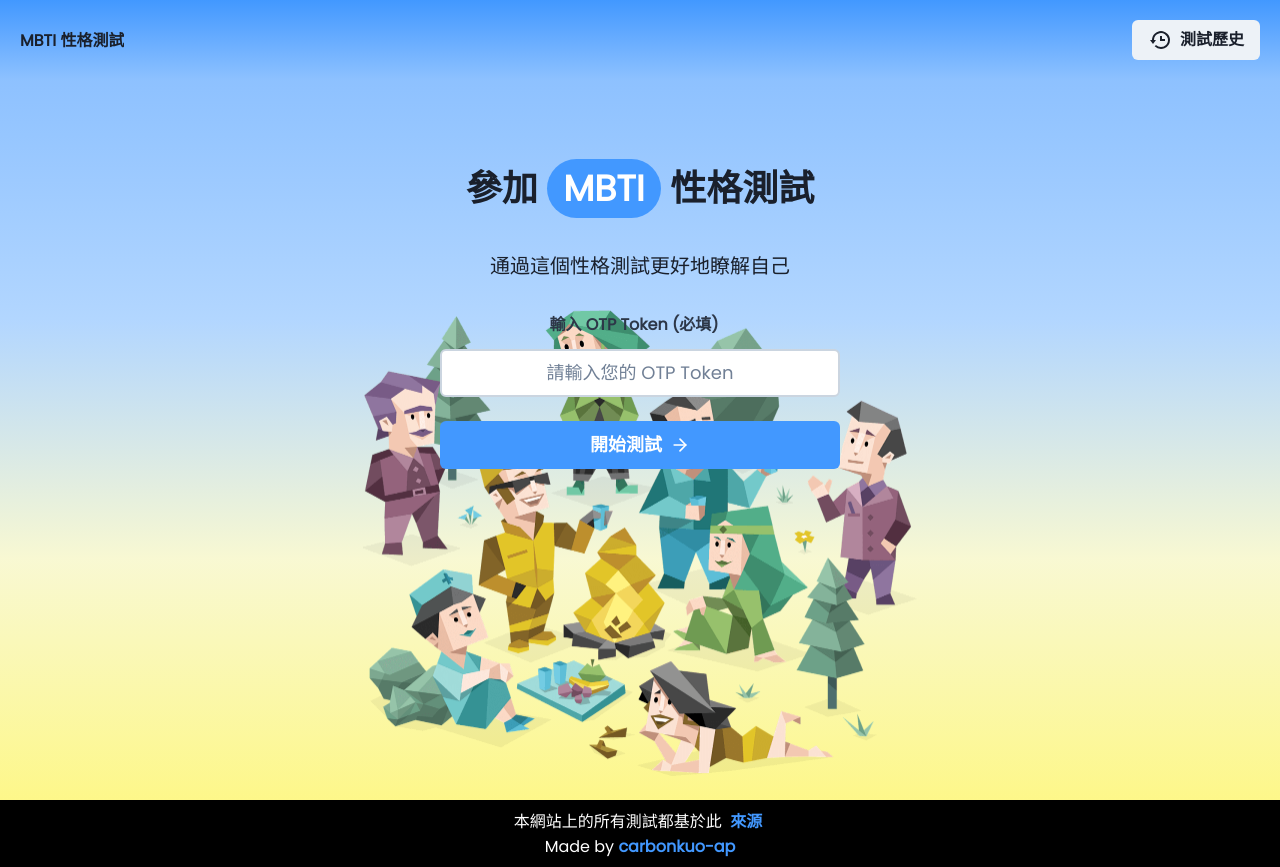
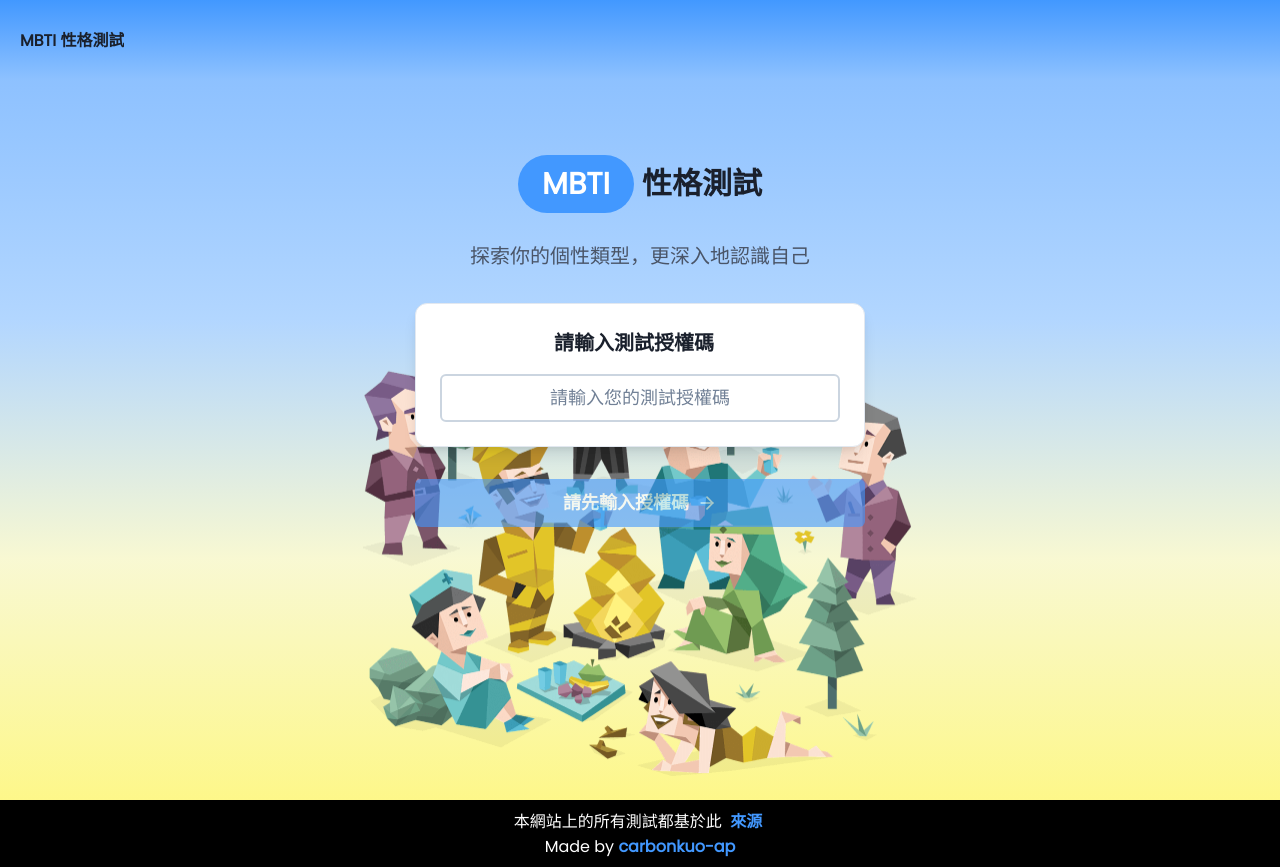
Before and after one commit to carbonkuo-ap/twnoc-mbti, a Next.js app: page / in a window 1280 px wide. Built offline with nearby package versions, Linux system fonts and the light colour scheme.

Commit message:
TestResult feature change

```diff
--- a/components/common/nav.tsx
+++ b/components/common/nav.tsx
@@ -1,7 +1,6 @@
 import Link from "next/link";
 import Image from "next/image";
 import { Flex, Button } from "@chakra-ui/react";
-import { BiHistory } from "react-icons/bi";
 
 export default function Nav() {
   return (
@@ -31,14 +30,6 @@
           </Button>
         </Link>
       </Flex>
-      <Link href="/test/result/history">
-        <Button
-          variant="solid"
-          leftIcon={<BiHistory size={24} />}
-        >
-          測試歷史
-        </Button>
-      </Link>
     </Flex>
   );
 }
--- a/pages/index.tsx
+++ b/pages/index.tsx
@@ -21,24 +21,43 @@
 
 export default function HomePage() {
   const [otpToken, setOtpToken] = useState('');
+  const [isOtpFromUrl, setIsOtpFromUrl] = useState(false);
   const router = useRouter();
 
-  // 自動從 URL 填入 OTP
+  // 自動從 URL 或 localStorage 填入 OTP
   useEffect(() => {
     if (router.isReady) {
       const urlOtp = router.query.otp as string;
       if (urlOtp && urlOtp.trim() !== '') {
         setOtpToken(urlOtp.trim());
+        setIsOtpFromUrl(true);
+        // 保存到 localStorage
+        localStorage.setItem('mbti_otp_token', urlOtp.trim());
+      } else {
+        // 嘗試從 localStorage 獲取
+        const savedOtp = localStorage.getItem('mbti_otp_token');
+        if (savedOtp && savedOtp.trim() !== '') {
+          setOtpToken(savedOtp.trim());
+          setIsOtpFromUrl(true);
+        }
       }
     }
   }, [router.isReady, router.query.otp]);
 
   const handleStartTestWithOTP = () => {
     if (otpToken.trim()) {
+      // 保存到 localStorage
+      localStorage.setItem('mbti_otp_token', otpToken.trim());
       router.push(`/test?otp=${encodeURIComponent(otpToken.trim())}`);
     } else {
       router.push('/test');
     }
+  };
+
+  const handleClearOtp = () => {
+    setOtpToken('');
+    setIsOtpFromUrl(false);
+    localStorage.removeItem('mbti_otp_token');
   };
 
   return (
@@ -64,54 +83,83 @@
             as="h1"
             lineHeight="tall"
             textAlign="center"
+            fontSize={{ base: "2xl", md: "3xl" }}
           >
             <Highlight
               query="MBTI"
               styles={{
-                py: 1,
-                px: 4,
+                py: 2,
+                px: 6,
                 rounded: "full",
                 bg: "primary.500",
                 color: "white",
+                fontWeight: "bold",
               }}
             >
-              參加 MBTI 性格測試
+              MBTI 性格測試
             </Highlight>
           </Heading>
           <Text
-            fontSize="xl"
+            fontSize={{ base: "lg", md: "xl" }}
             align="center"
+            color="gray.600"
+            fontWeight="medium"
+            lineHeight="relaxed"
           >
-            通過這個性格測試更好地瞭解自己
+            探索你的個性類型，更深入地認識自己
           </Text>
 
-          <VStack spacing={6} w="full" maxW="400px">
-            <Box w="full">
+          <VStack spacing={8} w="full" maxW="450px">
+            <Box w="full" p={6} bg="white" borderRadius="xl" shadow="lg" border="1px solid" borderColor="gray.200">
+              <VStack spacing={4}>
                 <FormControl>
                   <FormLabel
                     textAlign="center"
-                  mb={3}
-                  fontSize="md"
+                    mb={4}
+                    fontSize={{ base: "lg", md: "xl" }}
                     fontWeight="bold"
-                  color="gray.700"
+                    color="gray.800"
                   >
-                  輸入 OTP Token (必填)
+                    {isOtpFromUrl ? '已獲取測試授權碼' : '請輸入測試授權碼'}
                   </FormLabel>
                   <Input
                     value={otpToken}
                     onChange={(e) => setOtpToken(e.target.value)}
-                  placeholder="請輸入您的 OTP Token"
+                    placeholder={isOtpFromUrl ? "授權碼已自動填入" : "請輸入您的測試授權碼"}
                     textAlign="center"
                     size="lg"
-                  bg="white"
+                    bg={isOtpFromUrl ? "gray.50" : "white"}
                     border="2px solid"
-                  borderColor="gray.300"
+                    borderColor={isOtpFromUrl ? "green.300" : "gray.300"}
+                    isReadOnly={isOtpFromUrl}
                     _focus={{
                       borderColor: "primary.500",
                       boxShadow: "0 0 0 1px var(--chakra-colors-primary-500)"
                     }}
+                    _readOnly={{
+                      bg: "gray.50",
+                      color: "gray.700",
+                      cursor: "not-allowed"
+                    }}
                   />
+                  {isOtpFromUrl && (
+                    <HStack justifyContent="center" mt={3}>
+                      <Text fontSize="sm" color="green.600" fontWeight="medium">
+                        ✓ 授權碼已驗證
+                      </Text>
+                      <Button
+                        size="sm"
+                        variant="ghost"
+                        colorScheme="gray"
+                        onClick={handleClearOtp}
+                        fontSize="sm"
+                      >
+                        重新輸入
+                      </Button>
+                    </HStack>
+                  )}
                 </FormControl>
+              </VStack>
             </Box>
 
             <Button
@@ -121,8 +169,16 @@
               rightIcon={<FiArrowRight size={20} />}
               onClick={handleStartTestWithOTP}
               size="lg"
+              py={6}
+              fontSize="lg"
+              fontWeight="bold"
+              isDisabled={!otpToken.trim()}
+              _disabled={{
+                opacity: 0.6,
+                cursor: "not-allowed"
+              }}
             >
-              開始測試
+              {otpToken.trim() ? '開始測試' : '請先輸入授權碼'}
             </Button>
           </VStack>
         </Flex>
```
Also changed, not shown: components/test/otp-verification.tsx (+13 -1 lines), components/test/test-display.tsx (+24 -8 lines), components/test/test-menu.tsx (+2 -15 lines), components/test/test-question.tsx (+16 -2 lines), components/test/test-timer.tsx (+12 -4 lines), lib/firebase.ts (+9 -1 lines), lib/personality-test.ts (+7 -3 lines), pages/test/result/history/index.tsx (+35 -4 lines), store/use-test-timer.ts (added, +21 -0 lines). Lines whose indentation alone changed are shown as unchanged.
